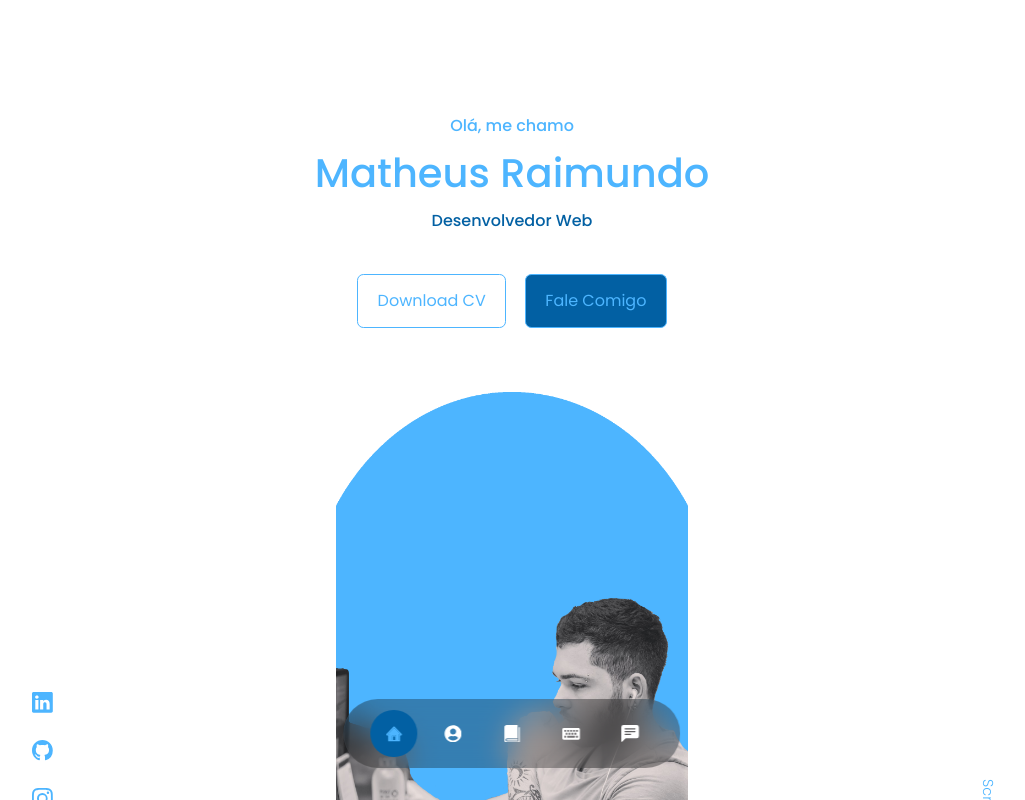
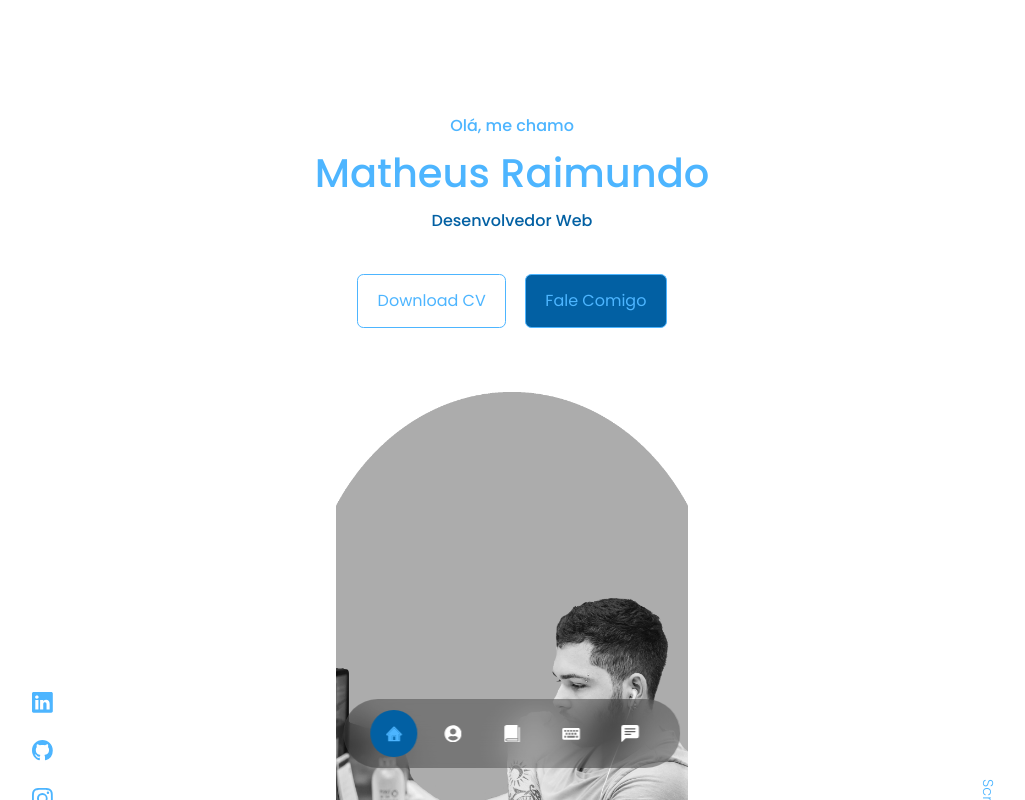
Before and after one commit to Mathiore/react-portfolio, a React (Create React App) app: page / in a window 1280 px wide. In both pictures the pointer is over the element 640 px from the left and 631 px from the top of the page. Shown: the top 800 px of the page, without its empty margins (128-1153 px from the left). Built offline with nearby package versions, Linux system fonts and the light colour scheme; the HTML template or start-up script is replaced by a standard one.

Commit message:
hover img

```diff
--- a/src/components/header/header.css
+++ b/src/components/header/header.css
@@ -45,8 +45,14 @@ header h5 {
     position: absolute;
     left:calc(50% - 11rem);
     margin-top: 4rem;
+    transition: var(--transition);
 
 }
+
+.me:hover{
+    filter: grayscale(100%) contrast(120%);
+}
+
 
 .scroll_down{
     position: absolute;
```
